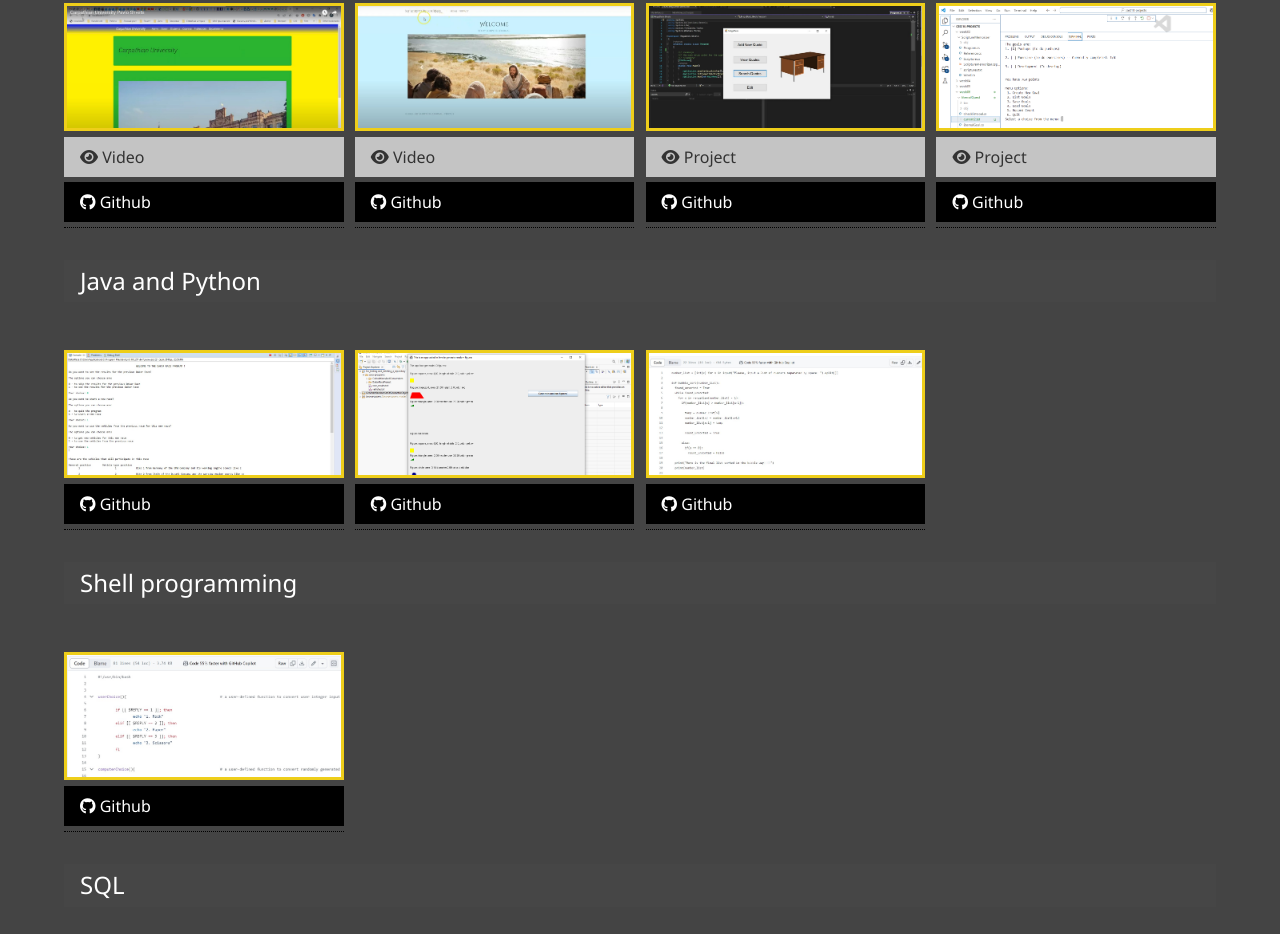
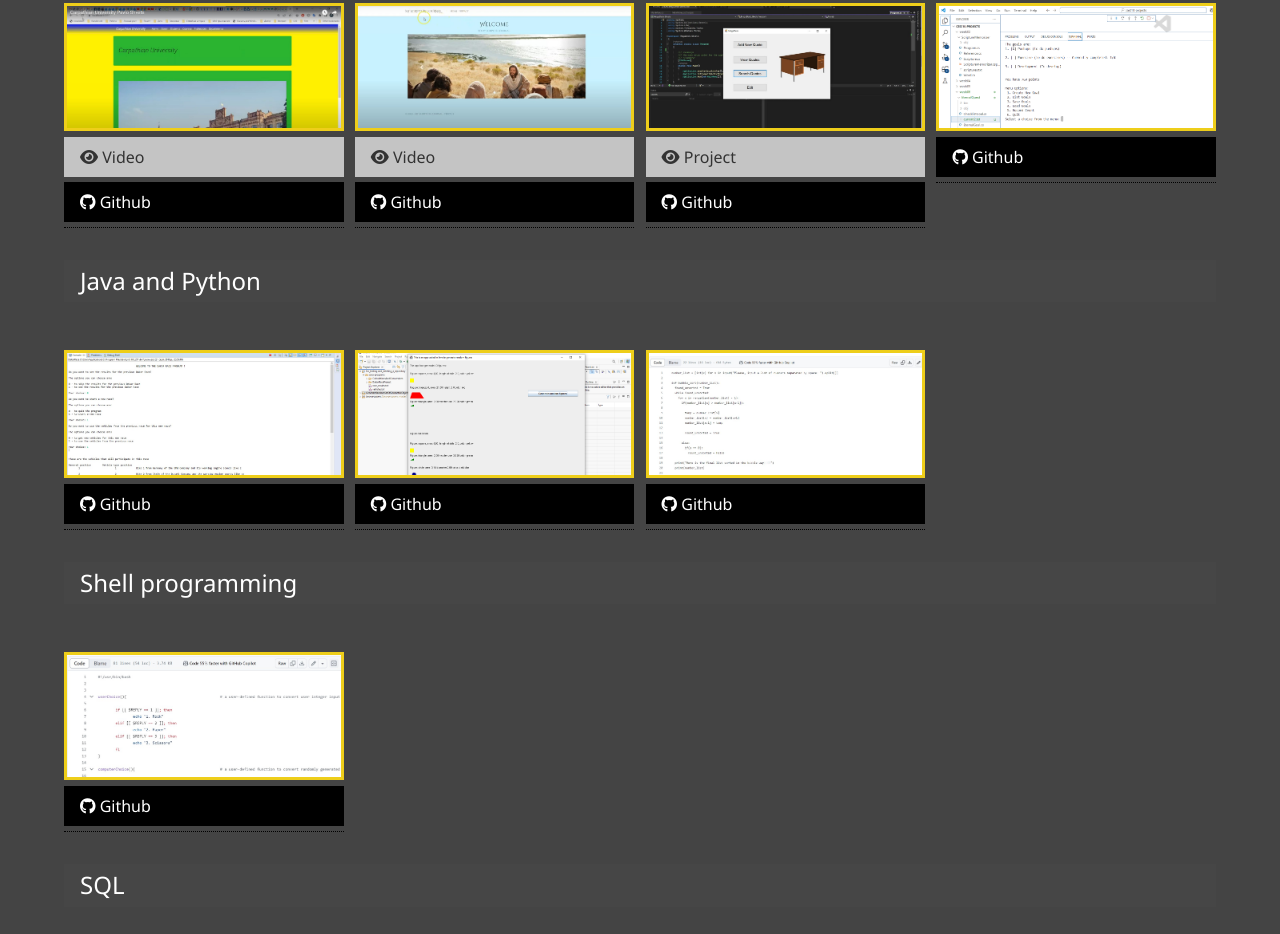
Before and after one commit to pavelwebdeveloper/myportfolio, a website: page dist/projects.html in a window 1280 px wide. Shown: the part 1617-2551 px from the top of the page. Drawn offline with Linux system fonts and the light colour scheme.

Commit message:
removed the project link for the eternal quest app

```diff
--- a/dist/projects.html
+++ b/dist/projects.html
@@ -312,9 +312,6 @@
                         <a href="https://github.com/pavelwebdeveloper/cse210-projects/tree/main/week06/EternalQuest" target="_blank">
                             <img src="img/projects/eternalquest.png" alt="an app for setting and reaching various types of goals">
                         </a>
-                        <a href="https://github.com/pavelwebdeveloper/cse210-projects/tree/main/week06/EternalQuest" target="_blank" class="btn-light">
-                            <i class="fas fa-eye"></i> Project
-                        </a>
                         <a href="https://github.com/pavelwebdeveloper/cse210-projects/tree/main/week06/EternalQuest" target="_blank" class="btn-dark">
                                 <i class="fab fa-github"></i> Github
                             </a>
```
